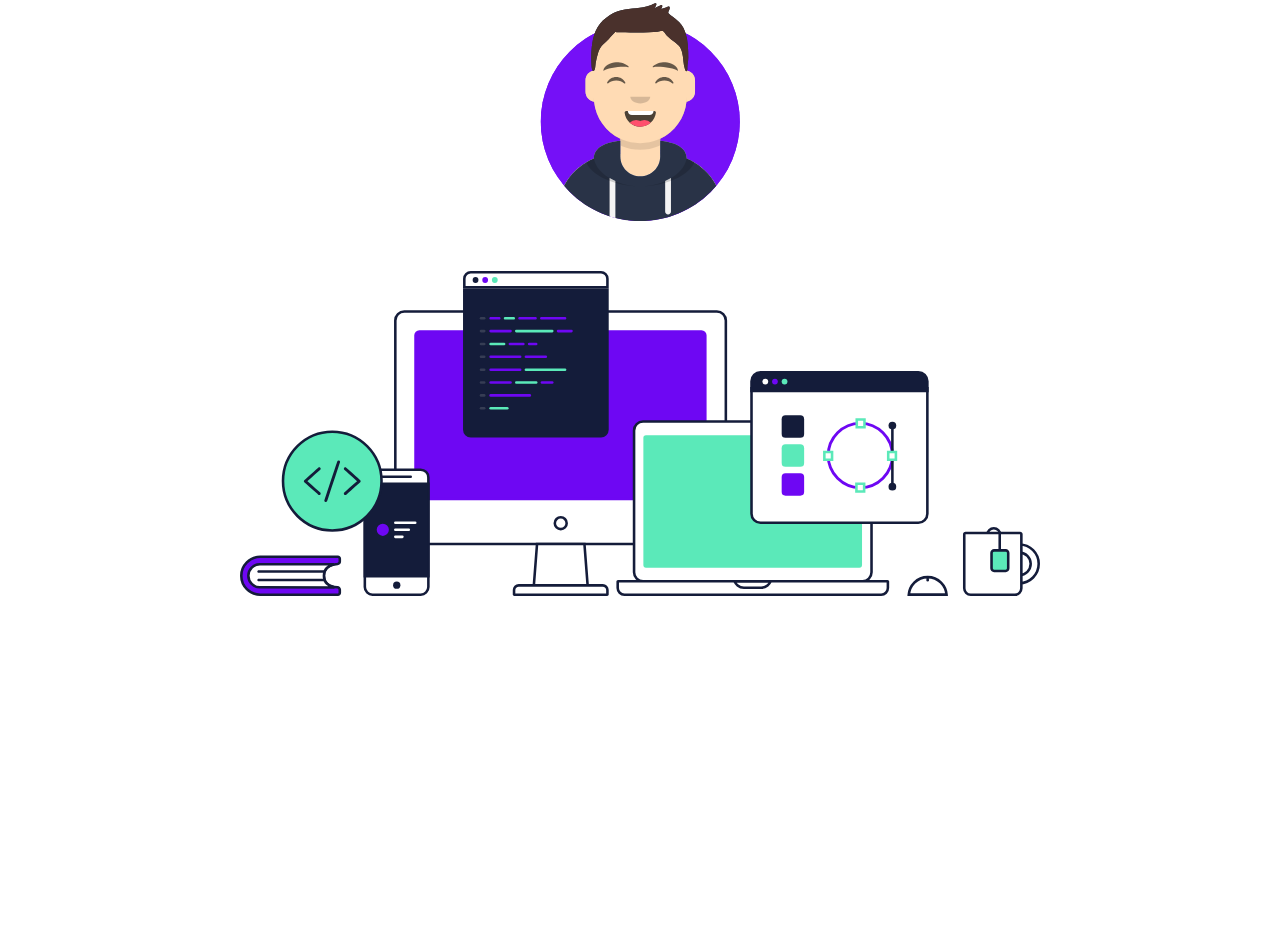
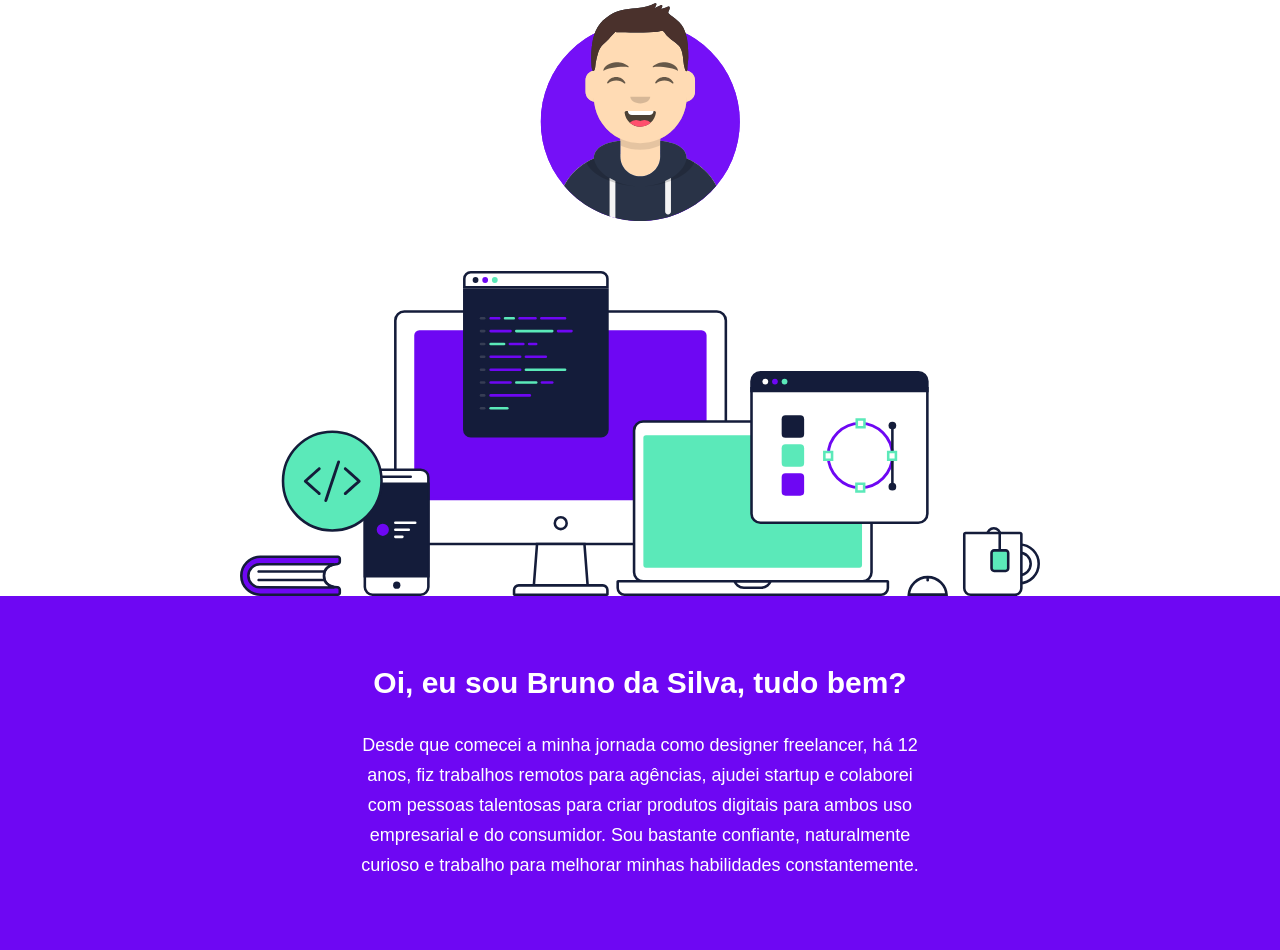
Before and after one commit to Jamersonfelix/Portifolio-Profissional, a plain HTML site: page index.html in a window 1280 px wide. Shown: the part 221-1171 px from the top of the page. Before the commit the page ends 817 px from the top, so only its background shows below. Drawn offline with Linux system fonts and the light colour scheme.

Commit message:
Creating the Introduction

```diff
--- /dev/null
+++ b/assets/css/intro.css
@@ -0,0 +1,29 @@
+.intro{
+    background-color: var(--foreground);
+    color: var(--primary-foreground);
+    padding: 5rem 0;
+    text-align: center;
+}
+
+.intro .box{
+    max-width: 60rem;
+    margin: auto;
+    padding: 2rem;
+}
+
+.intro .title{
+    font-size: 2.5rem;
+    font-weight: bold;
+    margin-bottom: 3rem;
+}
+
+.intro .subtitle {
+    font-size: 1.8rem;
+    line-height: 3rem;
+}
+
+@media (width > 600px ) {
+    .intro .title {
+        font-size: 3rem;
+    }
+}
--- a/index.html
+++ b/index.html
@@ -7,6 +7,7 @@
     <link rel="stylesheet" href="/assets/css/base.css">
     <link rel="stylesheet" href="/assets/css/header.css">
     <link rel="stylesheet" href="/assets/css/hero.css">
+    <link rel="stylesheet" href="/assets/css/intro.css">
     <link rel="shortcut icon" type="image/png" href="/assets/images/logo.png"/>
 </head>
 <body>
@@ -32,8 +33,17 @@
         <h2>Eu desenho e codifico projetos bonitos e amo o que faço.</h2>
         <img class="hero-avatar" src="assets/images/avatar.svg" alt=""/>
         <img class="hero-device" src="assets/images/hero-devices.svg" alt=""/>
+    </section>
 
+    <section class="intro">
+        <div class="container">
+            <div class="box">
+                <p class="title">Oi, eu sou Bruno da Silva, tudo bem?</p>
+                <p class="subtitle">Desde que comecei a minha jornada como designer freelancer, há 12 anos, fiz trabalhos remotos para agências, ajudei startup e colaborei com pessoas talentosas para criar produtos digitais para ambos uso empresarial e do consumidor. Sou bastante confiante, naturalmente curioso e trabalho para melhorar minhas habilidades constantemente.</p>
+            </div>
+        </div>
     </section>
+
 
 
 
```
